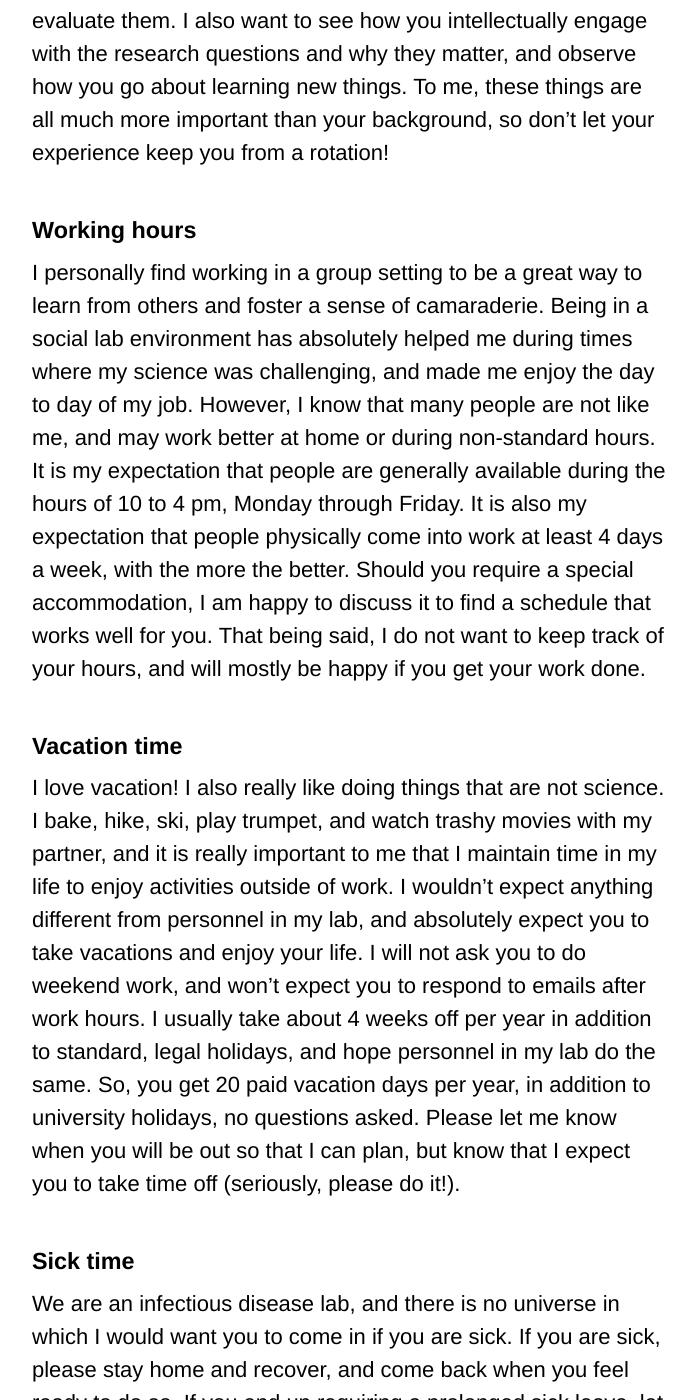
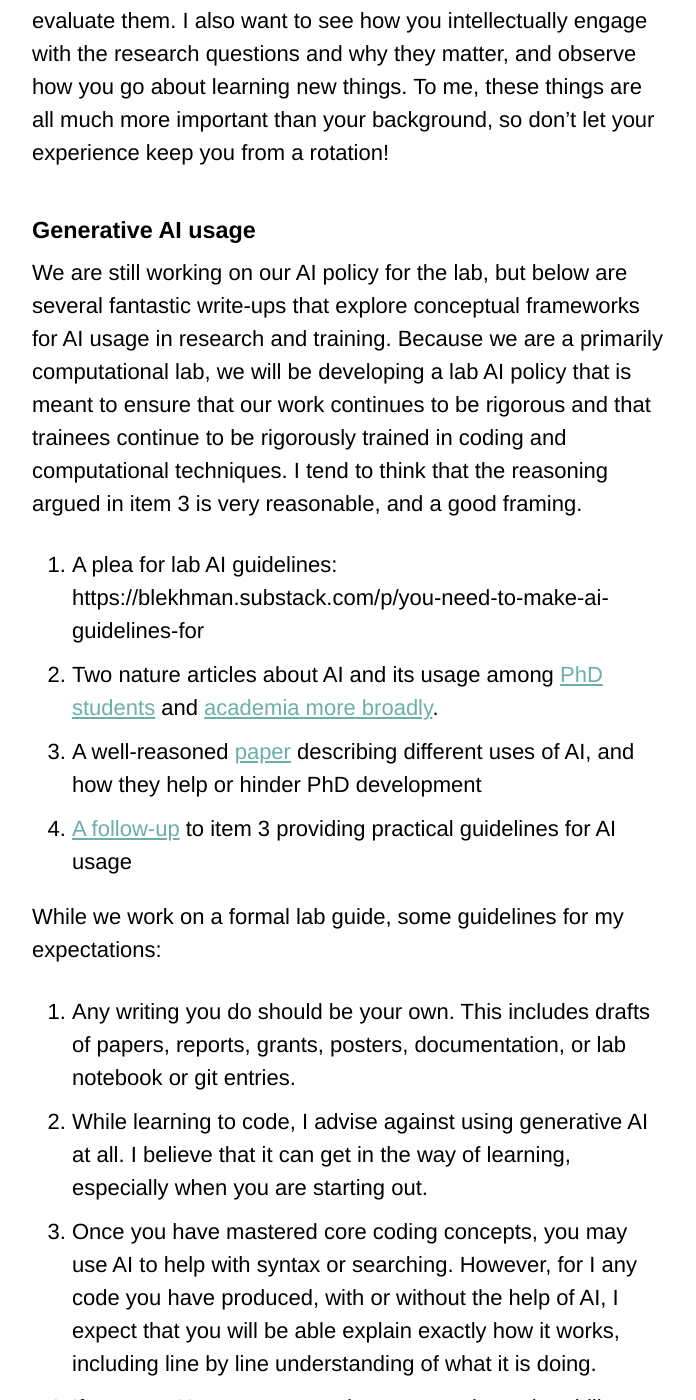
Before and after one commit to lmoncla/monclalab, a Jekyll site: the page built from _pages/handbook.md, in a window 1280 px wide and 1400 px high, scrolled down 4294 px. Shown: the whole window, without its empty margins (290-986 px from the left). Built offline with Jekyll 4.4.1, drawn with Linux system fonts in a browser that asks for light colours; cached includes are drawn as plain includes; a script that is not in the unit is left out; comment, search, counter and statistics services are not loaded; some of the changed text lies outside the part shown.

Commit message:
updating with a cursory AI handbook

```diff
--- a/_pages/handbook.md
+++ b/_pages/handbook.md
@@ -22,6 +22,20 @@ I think that rotations are a wonderful way to try out different labs and see if
 My general philosophy on rotations are that they are best thought of as extended, 2-way interviews. As the PI, my job is to evaluate whether you are a good fit for the lab. As a rotator, your job is to figure out if you can see yourself spending the next several years in this lab environment doing this type of work. I would recommend thinking about the following: Do I like the PI? Do I like the overall lab environment? Do I feel intellectually excited about these research questions? Are the day-to-day activities of performing the research ones that I enjoy, or do I find this type of work really tedious? Do I enjoy reading the papers that are in this field? Am I able to ask questions and get good feedback?
 
 On my end, when I evaluate fit, I ask myself the following questions: Does this person conduct themselves professionally, and are they good team members? Are they self-motivated and hard-working? Are they intellectually engaged, and do they take ownership of their project and work to push it forward? Is this person organized and detail-oriented, and can I trust their work? Are our communication styles compatible, and do they take constructive criticism well? Is the degree or type of mentorship this person requires something I know I can provide? I will never evaluate your progress based on your level of past computational training, and am much more interested in understanding how you think about and approach problems, think through solutions, and evaluate them. I also want to see how you intellectually engage with the research questions and why they matter, and observe how you go about learning new things. To me, these things are all much more important than your background, so don't let your experience keep you from a rotation!
+
+#### Generative AI usage
+We are still working on our AI policy for the lab, but below are several fantastic write-ups that explore conceptual frameworks for AI usage in research and training. Because we are a primarily computational lab, we will be developing a lab AI policy that is meant to ensure that our work continues to be rigorous and that trainees continue to be rigorously trained in coding and computational techniques. I tend to think that the reasoning argued in item 3 is very reasonable, and a good framing.
+
+1. A plea for lab AI guidelines: https://blekhman.substack.com/p/you-need-to-make-ai-guidelines-for
+2. Two nature articles about AI and its usage among [PhD students](https://www.nature.com/articles/d41586-026-00843-y) and [academia more broadly](https://www.nature.com/articles/d41586-025-03572-w).
+3. A well-reasoned [paper]((https://zenodo.org/records/18930036)) describing different uses of AI, and how they help or hinder PhD development
+4. [A follow-up](https://zenodo.org/records/18452320) to item 3 providing practical guidelines for AI usage
+
+While we work on a formal lab guide, some guidelines for my expectations:
+1. Any writing you do should be your own. This includes drafts of papers, reports, grants, posters, documentation, or lab notebook or git entries.
+2. While learning to code, I advise against using generative AI at all. I believe that it can get in the way of learning, especially when you are starting out.
+3. Once you have mastered core coding concepts, you may use AI to help with syntax or searching. However, for I any code you have produced, with or without the help of AI, I expect that you will be able explain exactly how it works, including line by line understanding of what it is doing.
+4. If you use AI to generate code, you must have the ability to check it. This means that you must have the skills to produce and read that code and understand it, and it also means that you have designed test data/test sets that aim to determine whether the code if functioning properly.
 
 #### Working hours
 I personally find working in a group setting to be a great way to learn from others and foster a sense of camaraderie. Being in a social lab environment has absolutely helped me during times where my science was challenging, and made me enjoy the day to day of my job. However, I know that many people are not like me, and may work better at home or during non-standard hours. It is my expectation that people are generally available during the hours of 10 to 4 pm, Monday through Friday. It is also my expectation that people physically come into work at least 4 days a week, with the more the better. Should you require a special accommodation, I am happy to discuss it to find a schedule that works well for you. That being said, I do not want to keep track of your hours, and will mostly be happy if you get your work done.
```
